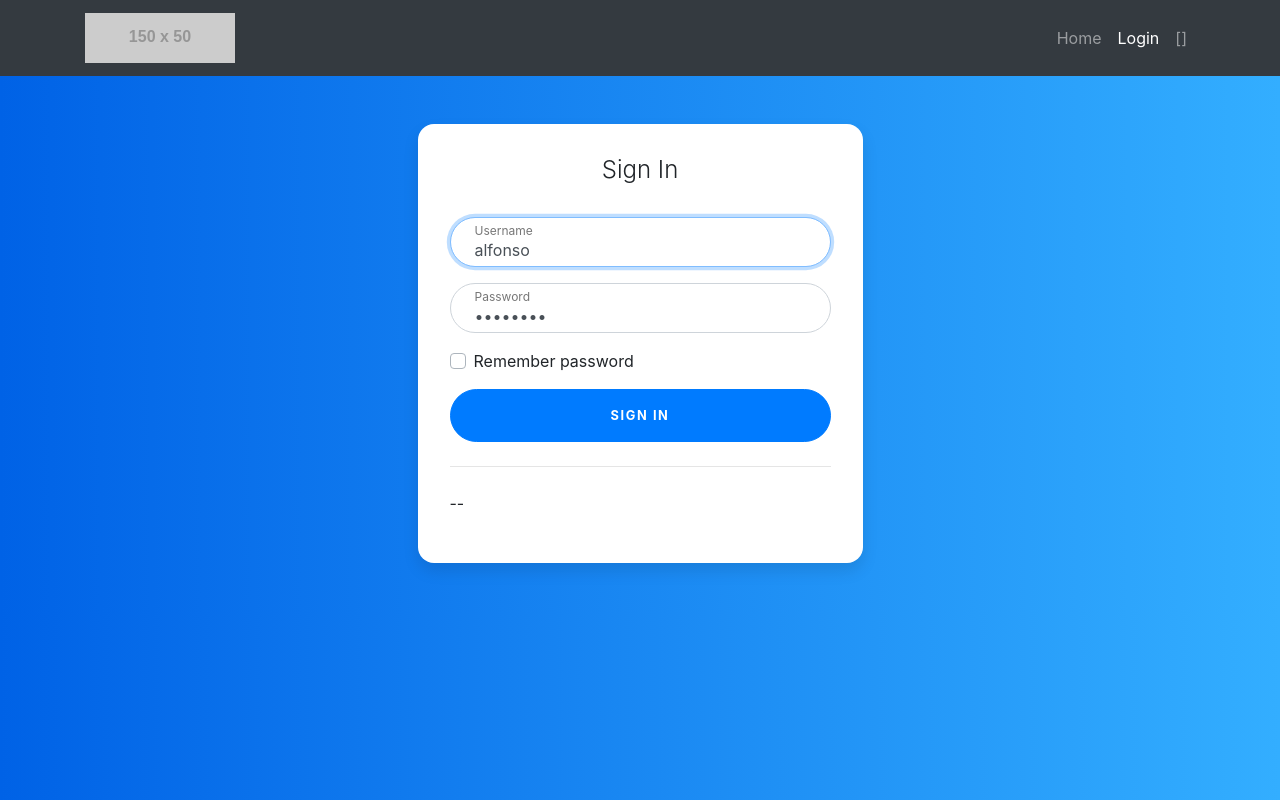
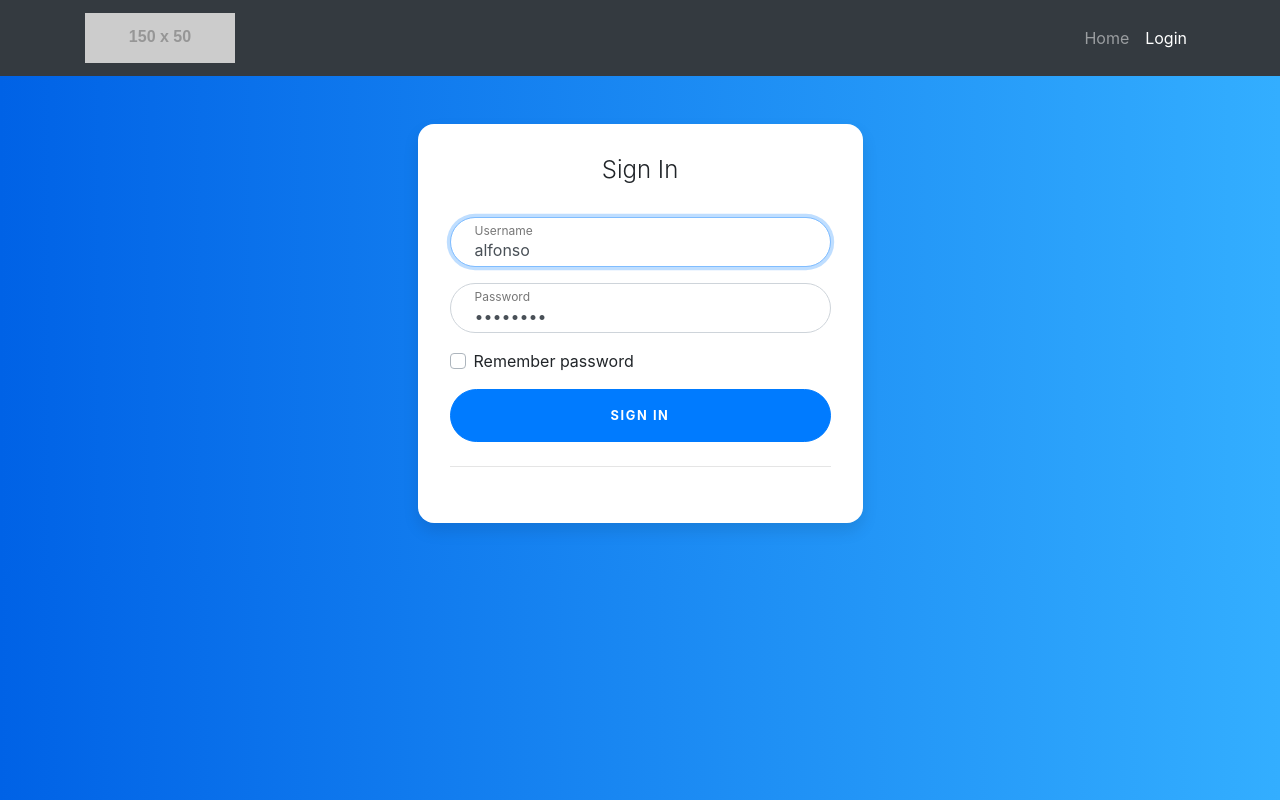
Before and after one commit to alfonsocatanzaro/go-wol-esx, a React (Create React App) app in the folder ui/: page /login in a window 1280 px wide. Built offline with nearby package versions, Linux system fonts and the light colour scheme.

Commit message:
ui: Login context, lofin state

```diff
--- a/ui/src/App.tsx
+++ b/ui/src/App.tsx
@@ -3,13 +3,19 @@ import Main from './pages/Main';
 import Login from './pages/Login';
 import NavBar from './components/NavBar';
 import { BrowserRouter as Router, Switch, Route } from 'react-router-dom';
-import { LoginStatusContext, initialLoginStatus } from './contexts/LoginContext'
+import { LoginStatusContext } from './contexts/LoginContext'
+import { useLogin } from './hooks/useLogin';
+
 // TODO Hide navbar if not logged in
 // TODO If not logged in redirect always to login page
 function App() {
+
+  const { loginStatus, loginFn, logoutFn } = useLogin();
+
+
   return (
     <Router>
-      <LoginStatusContext.Provider value={initialLoginStatus}>
+      <LoginStatusContext.Provider value={{ loginStatus, loginFn, logoutFn }}>
         <NavBar />
         <div className="container">
           <Switch>
--- a/ui/src/components/NavBar.tsx
+++ b/ui/src/components/NavBar.tsx
@@ -1,9 +1,10 @@
 import React, { ReactElement, useContext } from 'react';
 import { NavLink } from 'react-router-dom';
-import { LoginStatusContext, LoginStatus } from '../contexts/LoginContext'
+import { LoginStatusContext, LoginStatusContextType } from '../contexts/LoginContext'
 
 export default function NavBar(): ReactElement {
-  const loginStatus = useContext<LoginStatus>(LoginStatusContext);
+  const login = useContext<LoginStatusContextType>(LoginStatusContext);
+
   return (
     <nav className="navbar navbar-expand-lg navbar-dark bg-dark static-top">
       <div className="container">
@@ -28,19 +29,30 @@ export default function NavBar(): ReactElement {
                 Home
               </NavLink>
             </li>
-            <li className="nav-item">
-              <NavLink className="nav-link" to="/login" activeClassName="active">
-                Login
-              </NavLink>
-            </li>
-            <li className="nav-item">
-              <span className="nav-link">
-                [{loginStatus.username}]
+            {
+              login.loginStatus.isLoggedIn ?
+                <>
+                  <li className="nav-item">
+                    <a className="nav-link" href="#" onClick={() => login.logoutFn()}>
+                      Logout
+                  </a>
+                  </li>
+                  <li className="nav-item">
+                    <span className="nav-link">
+                      [{login.loginStatus.username}]
               </span>
-            </li>
+                  </li>
+                </>
+                :
+                < li className="nav-item" >
+                  <NavLink className="nav-link" to="/login" activeClassName="active">
+                    Login
+                  </NavLink>
+                </li >
+            }
           </ul>
         </div>
       </div>
-    </nav>
+    </nav >
   );
 }
--- a/ui/src/contexts/LoginContext.ts
+++ b/ui/src/contexts/LoginContext.ts
@@ -1,17 +1,17 @@
 import React from "react";
+import { LoginStatus, initialLoginStatus } from "../hooks/useLogin";
 
-export interface LoginStatus {
-  isLoggedIn: boolean;
-  username: string;
-  token: string;
-  refreshToken: string
+export interface LoginStatusContextType {
+  loginStatus: LoginStatus;
+  loginFn: (username: string, token: string) => void;
+  logoutFn: () => void;
 }
 
-export const initialLoginStatus: LoginStatus = {
-  isLoggedIn: false,
-  username: '',
-  token: '',
-  refreshToken: ''
+const emptyContext: LoginStatusContextType = {
+  loginStatus: initialLoginStatus,
+  loginFn: (username: string, token: string) => { },
+  logoutFn: () => { }
 }
 
-export const LoginStatusContext = React.createContext(initialLoginStatus);
+export const LoginStatusContext =
+  React.createContext<LoginStatusContextType>(emptyContext);
--- /dev/null
+++ b/ui/src/hooks/useLogin.ts
@@ -0,0 +1,32 @@
+import { useState } from "react";
+
+
+export interface LoginStatus {
+  isLoggedIn: boolean;
+  username: string;
+  token: string;
+}
+
+export const initialLoginStatus: LoginStatus = {
+  isLoggedIn: false,
+  username: '',
+  token: '',
+}
+
+
+export const useLogin = () => {
+
+  const [loginStatus, setLoginStatus] = useState<LoginStatus>(initialLoginStatus);
+
+  const loginFn = (username: string, token: string) => {
+    setLoginStatus({
+      isLoggedIn: true,
+      username: username,
+      token: token
+    });
+  }
+
+  const logoutFn = () => { setLoginStatus(initialLoginStatus) }
+
+  return { loginStatus, loginFn, logoutFn }
+}
--- a/ui/src/pages/Login.tsx
+++ b/ui/src/pages/Login.tsx
@@ -1,20 +1,17 @@
-import React, { useState, FormEvent } from 'react';
+import React, { useState, FormEvent, useContext } from 'react';
 import './Login.css';
 import Axios from 'axios';
+import { LoginStatusContextType, LoginStatusContext } from '../contexts/LoginContext';
 
-// TODO add login state fot page
-// TODO call api for login
 // TODO il already login redirect to home
 
 const Login: React.FC = () => {
   const [username, setUsername] = useState('alfonso');
   const [password, setPassword] = useState('password');
-  const [jwtToken, setJwtToken] = useState('--');
+  const login = useContext<LoginStatusContextType>(LoginStatusContext);
 
   function Login(e: FormEvent) {
     e.preventDefault();
-    console.log(username);
-    console.log(password);
 
     (async () => {
       const users = await Axios.post(
@@ -22,7 +19,7 @@ const Login: React.FC = () => {
         { username, password },
         { headers: { 'Content-Type': 'application/json' } }
       );
-      setJwtToken(users.data);
+      login.loginFn(username, users.data);
     })();
   }
 
@@ -70,7 +67,7 @@ const Login: React.FC = () => {
                 Sign in
               </button>
               <hr className="my-4" />
-              <p>{jwtToken}</p>
+              <p>{login.loginStatus.token}</p>
               {/*
               <button className="btn btn-lg btn-google btn-block text-uppercase" type="submit">
                 <i className="fab fa-google mr-2"></i> Sign in with Google
```
Also changed, not shown: 2 other files (tests, documents, lock files or other folders).
